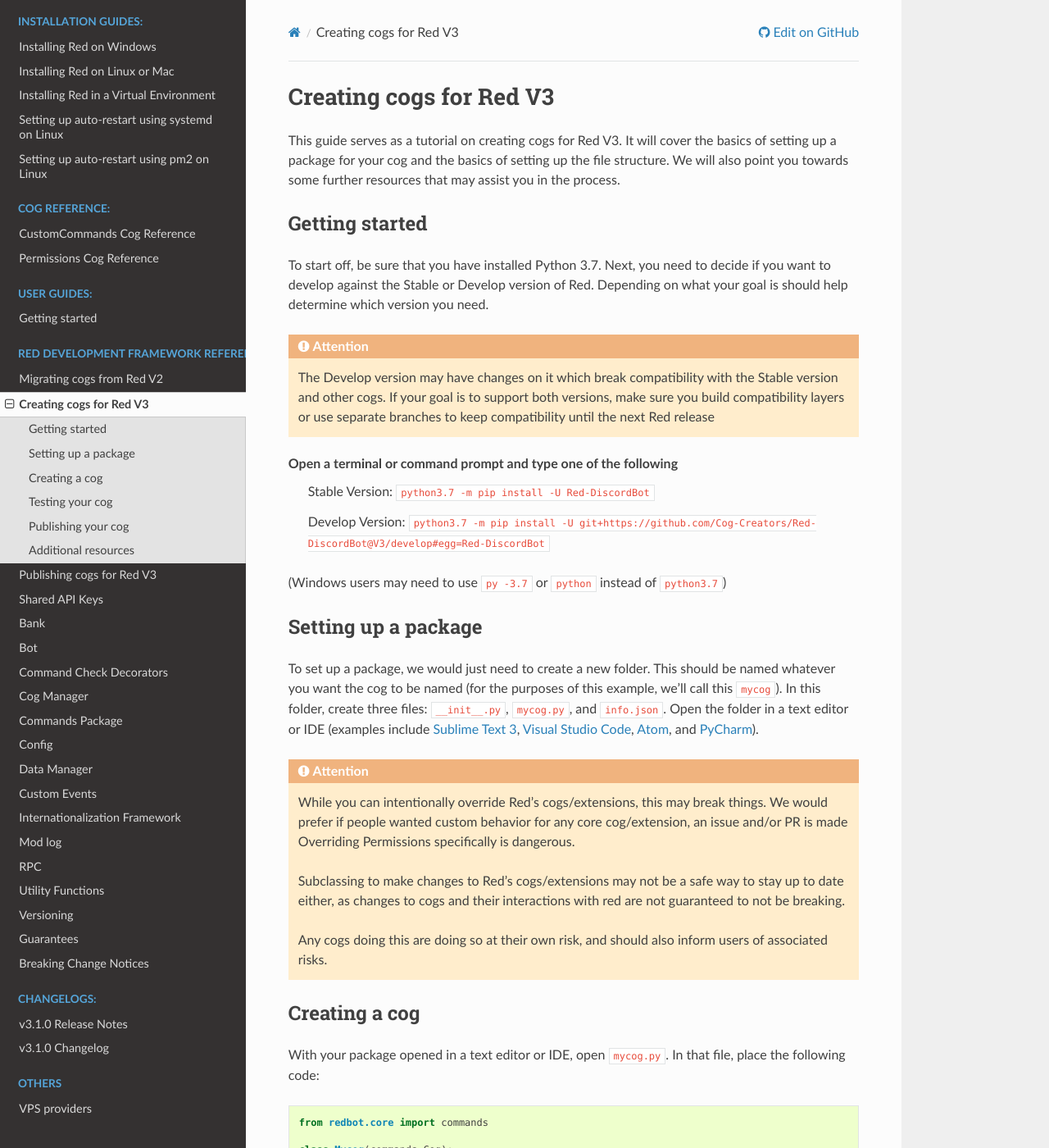
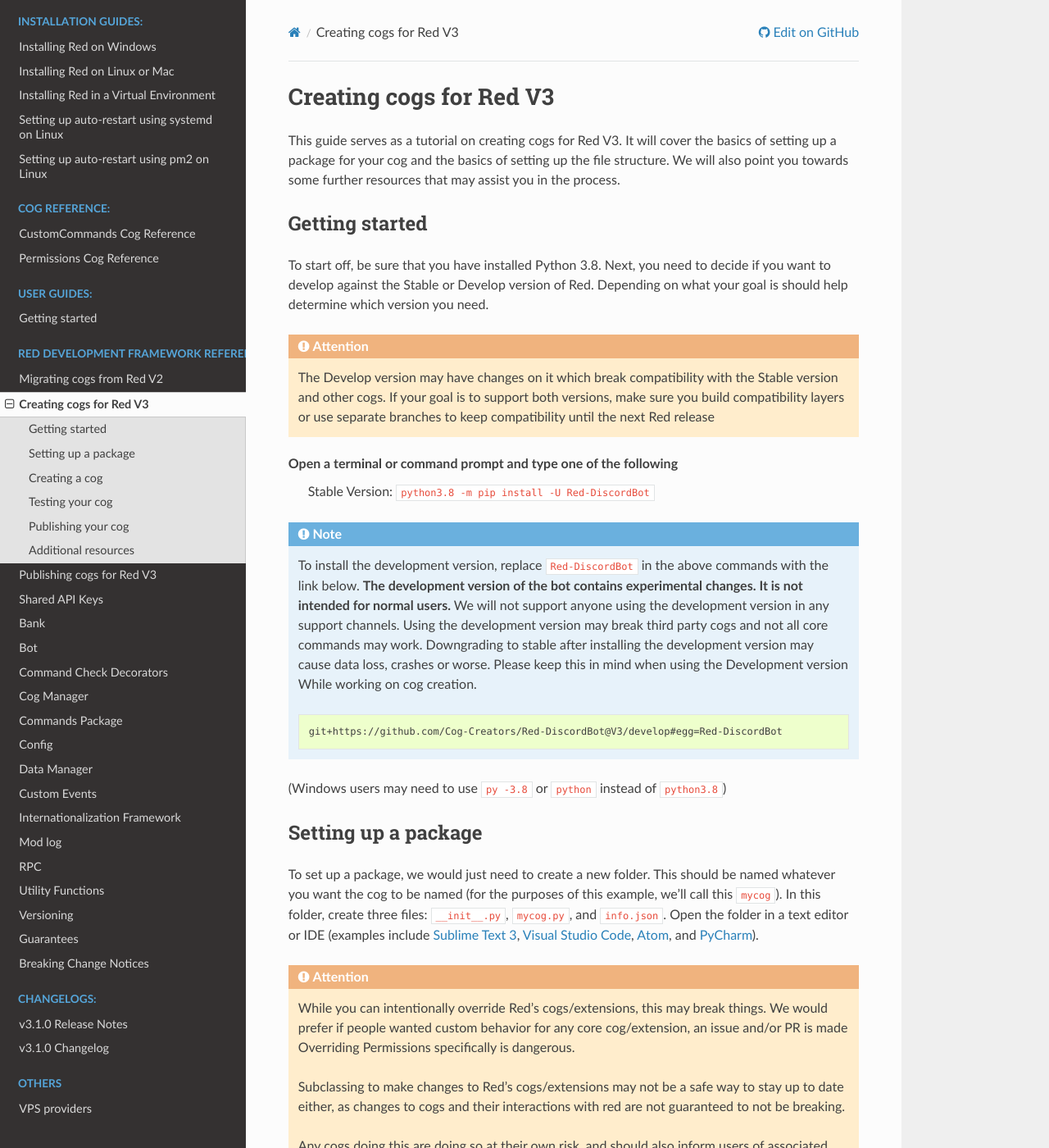
Before and after one commit to Renirous/Red-DiscordBot, a Sphinx documentation site: the page built from docs/guide_cog_creation.rst, in a window 1280 px wide and 1400 px high. Shown: the whole window at 82% size. Built offline with Sphinx 7.4.7 and the Read the Docs theme 2.0.0, drawn with Linux system fonts in a browser that asks for light colours; the version number is read from the project's files by our own code.

Commit message:
[3.2.0 Docs] Some clarifications (#3292)
* docs

*  changelog

* Fix python for choco

* k

* little more

```diff
--- /dev/null
+++ b/changelog.d/3292.docs.1.rst
@@ -0,0 +1 @@
+Ensure development builds are not advertised to the wrong audience
--- /dev/null
+++ b/changelog.d/3292.docs.2.rst
@@ -0,0 +1 @@
+Clarify usage intent of some chat formatting functions
--- a/docs/guide_cog_creation.rst
+++ b/docs/guide_cog_creation.rst
@@ -17,7 +17,7 @@ you in the process.
 Getting started
 ---------------
 
-To start off, be sure that you have installed Python 3.7.
+To start off, be sure that you have installed Python 3.8.
 Next, you need to decide if you want to develop against the Stable or Develop version of Red.
 Depending on what your goal is should help determine which version you need.
 
@@ -26,11 +26,24 @@ Depending on what your goal is should help determine which version you need.
     If your goal is to support both versions, make sure you build compatibility layers or use separate branches to keep compatibility until the next Red release
 
 Open a terminal or command prompt and type one of the following
-    Stable Version: :code:`python3.7 -m pip install -U Red-DiscordBot`
+    Stable Version: :code:`python3.8 -m pip install -U Red-DiscordBot`
 
-    Develop Version: :code:`python3.7 -m pip install -U git+https://github.com/Cog-Creators/Red-DiscordBot@V3/develop#egg=Red-DiscordBot`
+.. note::
 
-(Windows users may need to use :code:`py -3.7` or :code:`python` instead of :code:`python3.7`)
+  To install the development version, replace ``Red-DiscordBot`` in the above commands with the
+  link below. **The development version of the bot contains experimental changes. It is not
+  intended for normal users.** We will not support anyone using the development version in any
+  support channels. Using the development version may break third party cogs and not all core
+  commands may work. Downgrading to stable after installing the development version may cause
+  data loss, crashes or worse. Please keep this in mind when using the Development version
+  While working on cog creation.
+
+  .. code-block:: none
+
+      git+https://github.com/Cog-Creators/Red-DiscordBot@V3/develop#egg=Red-DiscordBot
+
+
+(Windows users may need to use :code:`py -3.8` or :code:`python` instead of :code:`python3.8`)
 
 --------------------
 Setting up a package
```
Also changed, not shown: docs/install_linux_mac.rst (+0 -12 lines), docs/install_windows.rst (+1 -13 lines), 1 other file.
